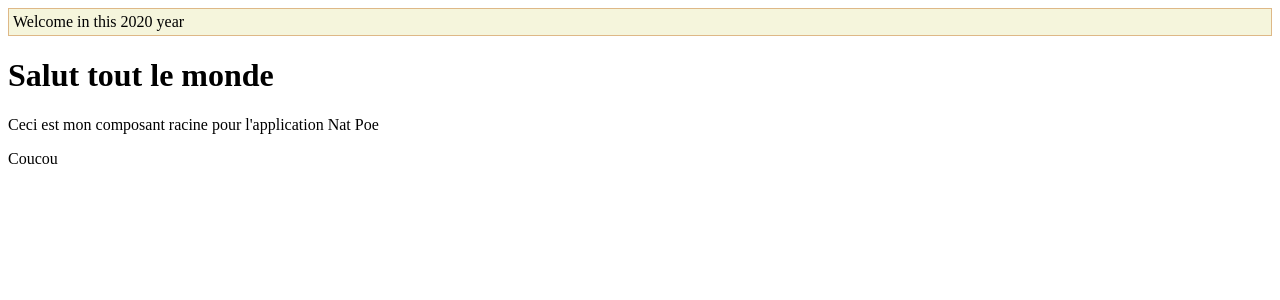
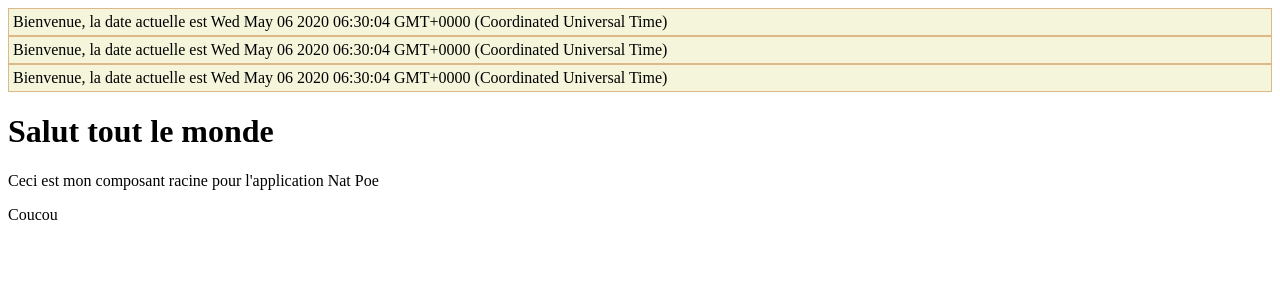
Before and after one commit to actifred/ns-poe-app, an Angular app: page / in a window 1280 px wide. Shown: the top 300 px of the page. Built offline with nearby package versions, Linux system fonts and the light colour scheme.

Commit message:
appel fonction depuis le template

```diff
--- a/src/app/app.component.html
+++ b/src/app/app.component.html
@@ -1,3 +1,5 @@
+<nat-entete></nat-entete>
+<nat-entete></nat-entete>
 <nat-entete></nat-entete>
 <h1>Salut tout le monde</h1>
 <p>Ceci est mon composant racine pour l'application {{ titre }}</p>
--- a/src/app/entete/entete.component.html
+++ b/src/app/entete/entete.component.html
@@ -1 +1 @@
-<div class="entete">Welcome in this {{ annee }} year</div>
+<div class="entete">Bienvenue, la date actuelle est {{ afficheAnnee() }}</div>
--- a/src/app/entete/entete.component.ts
+++ b/src/app/entete/entete.component.ts
@@ -6,5 +6,9 @@ import { Component } from "@angular/core";
     templateUrl: './entete.component.html'
 })
 export class EnteteComponent {
-    public annee = 2020;
+    private annee = 2020;
+
+    public afficheAnnee() {
+        return Date();
+    }
 }
```
